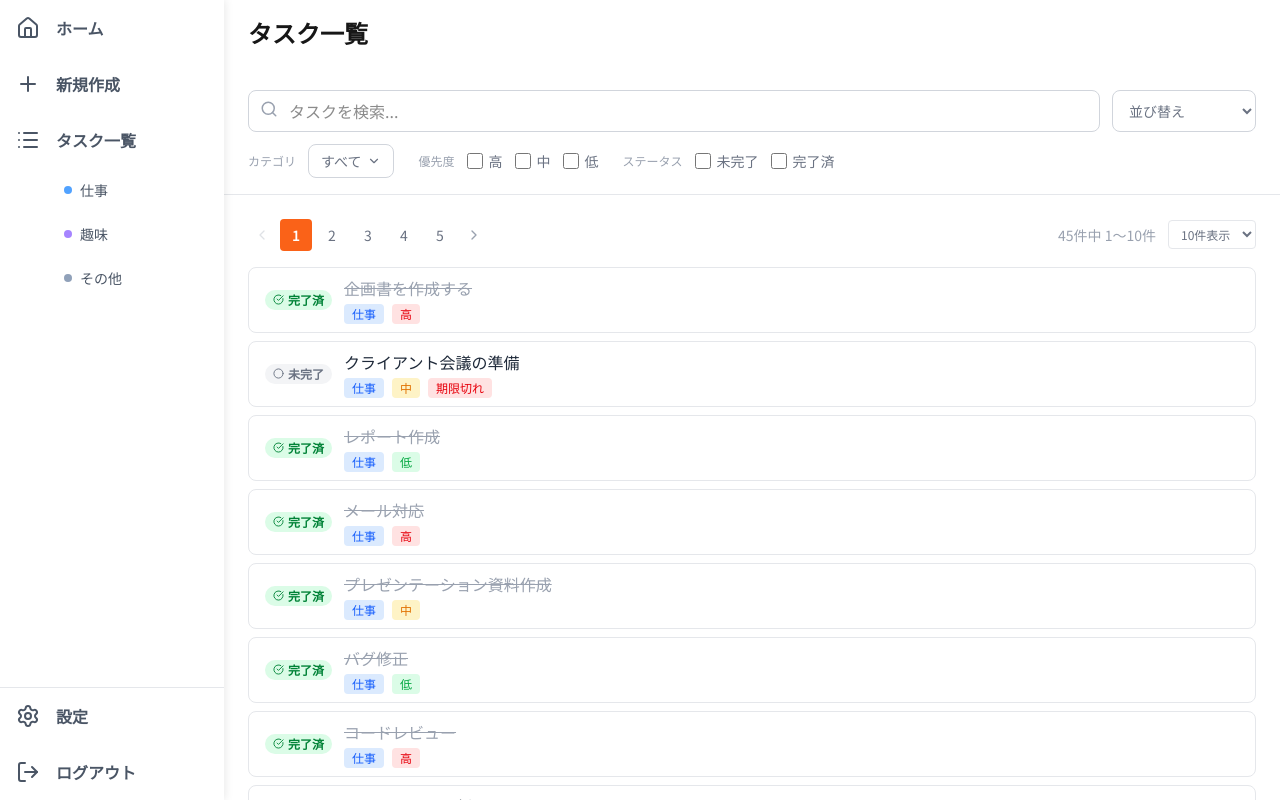
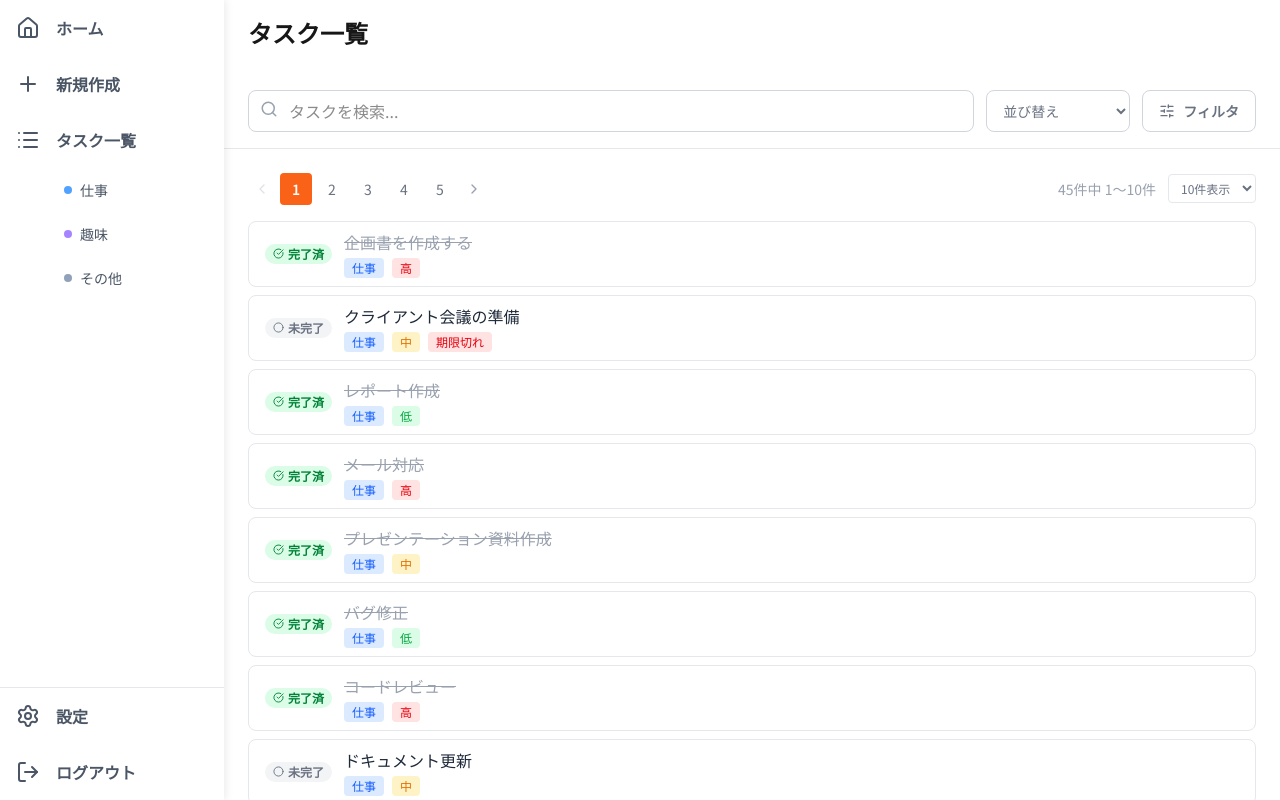
Before and after one commit to RyoAiba/task-board, a Next.js app: page /tasks in a window 1280 px wide. Shown: the top 800 px of the page. Built offline with nearby package versions, Linux system fonts and the light colour scheme.

Commit message:
タスク一覧のフィルターUIをチップ表示＋ポップアップ方式にリデザイン

```diff
--- a/app/tasks/page.tsx
+++ b/app/tasks/page.tsx
@@ -3,15 +3,14 @@
 import { useState, useMemo, useEffect, Suspense } from "react"
 import { useRouter } from "next/navigation"
 import { useSearchParams } from "next/navigation"
-import { Search, X, ChevronDown } from "lucide-react"
+import { Search, X, SlidersHorizontal } from "lucide-react"
 import { PageSize, Priority, PRIORITY_LABELS, PRIORITY_ORDER } from "../../types"
 import { useTasks } from "../../hooks/useTasks"
 import { useCategories } from "../../hooks/useCategories"
 import { useToast } from "../../hooks/useToast"
 import { TaskCard } from "../../components/TaskCard"
 import { Pagination } from "../../components/Pagination"
-import { CheckboxGroup } from "../../components/CheckboxGroup"
-import { CategoryModal } from "../../components/CategoryModal"
+import { TaskFilterPopup } from "../../components/TaskFilterPopup"
 import { Toast } from "../../components/Toast"
 
 // ─── 型 ────────────────────────────────────────────────
@@ -20,14 +19,10 @@ type SortKey = "category" | "priority" | "status" | "dueDate"
 type SortOrder = "asc" | "desc"
 
 // ─── 定数 ──────────────────────────────────────────────
-const STATUS_OPTIONS: { label: string; value: Status }[] = [
-  { label: "未完了", value: "incomplete" },
-  { label: "完了済", value: "completed" },
-]
-
-const PRIORITY_OPTIONS = (Object.entries(PRIORITY_LABELS) as [Priority, string][]).map(
-  ([value, label]) => ({ label, value })
-)
+const STATUS_LABELS: Record<Status, string> = {
+  incomplete: "未完了",
+  completed: "完了済",
+}
 
 const SORT_OPTIONS: { label: string; key: SortKey; order: SortOrder }[] = [
   { label: "カテゴリ：昇順", key: "category", order: "asc" },
@@ -44,6 +39,10 @@ const TOAST_MESSAGES: Record<string, string> = {
   created: "タスクを作成しました",
   saved: "タスクを保存しました",
   deleted: "タスクを削除しました",
+}
+
+function truncate(str: string, max: number): string {
+  return str.length > max ? str.slice(0, max) + "…" : str
 }
 
 // ─── メイン ─────────────────────────────────────────────
@@ -69,7 +68,7 @@ function TasksPageContent() {
   const [selectedStatuses, setSelectedStatuses] = useState<Status[]>(
     urlStatus ? [urlStatus] : []
   )
-  const [categoryModalOpen, setCategoryModalOpen] = useState(false)
+  const [filterPopupOpen, setFilterPopupOpen] = useState(false)
   const [sortKey, setSortKey] = useState<SortKey | null>(null)
   const [sortOrder, setSortOrder] = useState<SortOrder>("asc")
   const [currentPage, setCurrentPage] = useState(1)
@@ -89,7 +88,7 @@ function TasksPageContent() {
   }, [urlStatus])
 
   useEffect(() => {
-    setCategoryModalOpen(false)
+    setFilterPopupOpen(false)
   }, [searchParams])
 
   useEffect(() => {
@@ -106,26 +105,16 @@ function TasksPageContent() {
   // ─── ハンドラ ─────────────────────────────────────────
   const resetPage = () => setCurrentPage(1)
 
-  const hasActiveFilters =
-    searchText !== "" ||
-    selectedCategories.length > 0 ||
-    selectedPriorities.length > 0 ||
-    selectedStatuses.length > 0
+  const activeFilterCount =
+    selectedCategories.length + selectedPriorities.length + selectedStatuses.length
+
+  const hasActiveFilters = searchText !== "" || activeFilterCount > 0
 
   const resetAllFilters = () => {
-    setSearchText("")
     setSelectedCategories([])
     setSelectedPriorities([])
     setSelectedStatuses([])
-    resetPage()
-  }
-
-  const toggleItem =
-    <T extends string>(setter: React.Dispatch<React.SetStateAction<T[]>>) =>
-      (value: T) => {
-        setter(prev =>
-          prev.includes(value) ? prev.filter(v => v !== value) : [...prev, value]
-        )
+    setSearchText("")
     resetPage()
   }
 
@@ -151,6 +140,18 @@ function TasksPageContent() {
   const handlePageSizeChange = (size: PageSize) => {
     setPageSize(size)
     setCurrentPage(1)
+  }
+
+  const handleFilterApply = (
+    cats: string[],
+    priorities: Priority[],
+    statuses: Status[]
+  ) => {
+    setSelectedCategories(cats)
+    setSelectedPriorities(priorities)
+    setSelectedStatuses(statuses)
+    setFilterPopupOpen(false)
+    resetPage()
   }
 
   // ─── フィルタ・ソート ──────────────────────────────────
@@ -199,7 +200,6 @@ function TasksPageContent() {
   )
 
   const getCategory = (categoryId: string) => categories.find(c => c.id === categoryId)
-  const categoryLabel = selectedCategories.length === 0 ? "すべて" : `${selectedCategories.length}件選択中`
   const currentSortValue = sortKey ? `${sortKey}_${sortOrder}` : ""
 
   return (
@@ -207,9 +207,12 @@ function TasksPageContent() {
       <h1 className="text-page-title mb-6">タスク一覧</h1>
 
       {/* Filter Bar */}
-      <div className="sticky top-0 bg-white z-30 mb-6 -mx-6 px-6 py-4 border-b border-gray-200 space-y-3">
-        <div className="flex gap-3">
-          <div className="relative flex-1">
+      <div className="sticky top-0 bg-white z-30 mb-6 -mx-6 px-6 py-4 border-b border-gray-200">
+
+        {/* 検索・並び替え・フィルタ */}
+        <div className="flex flex-col md:flex-row gap-3">
+          {/* 検索（常に1行目・全幅） */}
+          <div className="relative md:flex-1">
             <Search className="absolute left-3 top-2.5 text-gray-400" size={18} />
             <input
               type="text"
@@ -219,10 +222,13 @@ function TasksPageContent() {
               className="w-full pl-10 pr-3 py-2 border border-gray-300 rounded-lg focus:outline-none focus:ring-2 focus:ring-primary"
             />
           </div>
+
+          {/* 並び替え・フィルタ（モバイル2行目・PC同一行） */}
+          <div className="flex gap-3 items-stretch">
             <select
               value={currentSortValue}
               onChange={handleSortChange}
-            className="px-3 py-2 border border-gray-300 rounded-lg text-sm text-gray-500 focus:outline-none focus:ring-2 focus:ring-primary whitespace-nowrap"
+              className="flex-1 md:flex-none px-3 py-2 border border-gray-300 rounded-lg text-sm text-gray-500 focus:outline-none focus:ring-2 focus:ring-primary"
             >
               <option value="">並び替え</option>
               {SORT_OPTIONS.map(opt => (
@@ -231,56 +237,85 @@ function TasksPageContent() {
                 </option>
               ))}
             </select>
-        </div>
 
-        <div className="flex flex-wrap gap-x-6 gap-y-2 items-center">
-          <div className="relative flex items-center gap-3">
-            <span className="text-xs font-medium text-gray-400 whitespace-nowrap">カテゴリ</span>
+            <div className="relative">
               <button
-              onClick={() => setCategoryModalOpen(true)}
-              className="flex items-center gap-1.5 px-3 py-1.5 text-sm border border-gray-300 rounded-lg hover:border-primary focus:outline-none focus:ring-2 focus:ring-primary text-gray-500"
+                onClick={() => setFilterPopupOpen(prev => !prev)}
+                className={`h-full flex items-center gap-2 px-4 py-2 border rounded-lg text-sm font-semibold transition-colors whitespace-nowrap ${activeFilterCount > 0
+                    ? "border-primary bg-orange-50 text-primary"
+                    : "border-gray-300 text-gray-500 hover:border-gray-400"
+                  }`}
               >
-              {categoryLabel}
-              <ChevronDown size={14} />
+                <SlidersHorizontal size={16} />
+                フィルタ
+                {activeFilterCount > 0 && (
+                  <span className="bg-primary text-white text-xs px-1.5 py-0.5 rounded-full leading-none">
+                    {activeFilterCount}
+                  </span>
+                )}
               </button>
-            {selectedCategories.length > 0 && (
-              <button
-                onClick={() => { setSelectedCategories([]); resetPage() }}
-                className="text-gray-300 hover:text-gray-500"
-              >
-                <X size={14} />
-              </button>
-            )}
-            {categoryModalOpen && (
-              <CategoryModal
+
+              {filterPopupOpen && (
+                <TaskFilterPopup
                   categories={categories}
-                selected={selectedCategories}
-                onToggle={toggleItem(setSelectedCategories)}
-                onClose={() => setCategoryModalOpen(false)}
+                  selectedCategories={selectedCategories}
+                  selectedPriorities={selectedPriorities}
+                  selectedStatuses={selectedStatuses}
+                  onApply={handleFilterApply}
+                  onClose={() => setFilterPopupOpen(false)}
                 />
               )}
             </div>
-          <CheckboxGroup
-            label="優先度"
-            options={PRIORITY_OPTIONS}
-            selected={selectedPriorities}
-            onToggle={toggleItem(setSelectedPriorities)}
-          />
-          <CheckboxGroup
-            label="ステータス"
-            options={STATUS_OPTIONS}
-            selected={selectedStatuses}
-            onToggle={toggleItem(setSelectedStatuses)}
-          />
+          </div>
+        </div>
+
+        {/* アクティブフィルターチップ */}
         {hasActiveFilters && (
+          <div className="flex gap-2 flex-wrap items-center mt-3">
+            {selectedCategories.map(catId => {
+              const cat = categories.find(c => c.id === catId)
+              if (!cat) return null
+              return (
+                <button
+                  key={catId}
+                  onClick={() => { setSelectedCategories(prev => prev.filter(id => id !== catId)); resetPage() }}
+                  className="flex items-center gap-1 px-3 py-1 bg-orange-50 border border-primary text-primary text-xs font-semibold rounded-full hover:bg-orange-100 transition-colors"
+                >
+                  {truncate(cat.name, 6)}
+                  <X size={11} />
+                </button>
+              )
+            })}
+            {selectedPriorities.map(p => (
+              <button
+                key={p}
+                onClick={() => { setSelectedPriorities(prev => prev.filter(v => v !== p)); resetPage() }}
+                className="flex items-center gap-1 px-3 py-1 bg-orange-50 border border-primary text-primary text-xs font-semibold rounded-full hover:bg-orange-100 transition-colors"
+              >
+                {PRIORITY_LABELS[p]}
+                <X size={11} />
+              </button>
+            ))}
+            {selectedStatuses.map(s => (
+              <button
+                key={s}
+                onClick={() => { setSelectedStatuses(prev => prev.filter(v => v !== s)); resetPage() }}
+                className="flex items-center gap-1 px-3 py-1 bg-orange-50 border border-primary text-primary text-xs font-semibold rounded-full hover:bg-orange-100 transition-colors"
+              >
+                {STATUS_LABELS[s]}
+                <X size={11} />
+              </button>
+            ))}
+            {activeFilterCount > 0 && (
               <button
                 onClick={resetAllFilters}
-              className="text-xs text-gray-400 hover:text-gray-600 underline whitespace-nowrap"
+                className="text-xs text-gray-400 hover:text-gray-600 underline px-1"
               >
-              リセット
+                すべて解除
               </button>
             )}
           </div>
+        )}
       </div>
 
       {/* タスク一覧 */}
--- /dev/null
+++ b/components/TaskFilterPopup.tsx
@@ -0,0 +1,148 @@
+"use client"
+
+import { useState, useEffect, useRef } from "react"
+import { Category, Priority, PRIORITY_LABELS } from "../types"
+
+type Status = "incomplete" | "completed"
+
+const STATUS_OPTIONS: { label: string; value: Status }[] = [
+  { label: "未完了", value: "incomplete" },
+  { label: "完了済", value: "completed" },
+]
+
+const PRIORITY_OPTIONS: { label: string; value: Priority }[] = [
+  { label: "高", value: "high" },
+  { label: "中", value: "medium" },
+  { label: "低", value: "low" },
+]
+
+type Props = {
+  categories: Category[]
+  selectedCategories: string[]
+  selectedPriorities: Priority[]
+  selectedStatuses: Status[]
+  onApply: (categories: string[], priorities: Priority[], statuses: Status[]) => void
+  onClose: () => void
+}
+
+export function TaskFilterPopup({
+  categories,
+  selectedCategories,
+  selectedPriorities,
+  selectedStatuses,
+  onApply,
+  onClose,
+}: Props) {
+  const [pendingCategories, setPendingCategories] = useState(selectedCategories)
+  const [pendingPriorities, setPendingPriorities] = useState(selectedPriorities)
+  const [pendingStatuses, setPendingStatuses] = useState(selectedStatuses)
+  const ref = useRef<HTMLDivElement>(null)
+
+  useEffect(() => {
+    const handleClick = (e: MouseEvent) => {
+      if (ref.current && !ref.current.contains(e.target as Node)) {
+        onClose()
+      }
+    }
+    document.addEventListener("mousedown", handleClick)
+    return () => document.removeEventListener("mousedown", handleClick)
+  }, [onClose])
+
+  const toggle = <T extends string>(
+    setter: React.Dispatch<React.SetStateAction<T[]>>,
+    value: T
+  ) => {
+    setter(prev =>
+      prev.includes(value) ? prev.filter(v => v !== value) : [...prev, value]
+    )
+  }
+
+  const handleReset = () => {
+    setPendingCategories([])
+    setPendingPriorities([])
+    setPendingStatuses([])
+  }
+
+  const handleApply = () => {
+    onApply(pendingCategories, pendingPriorities, pendingStatuses)
+  }
+
+  return (
+    <>
+      <div className="fixed inset-0 z-40" onClick={onClose} />
+      <div
+        ref={ref}
+        className="absolute right-0 top-full mt-2 z-50 w-72 bg-white rounded-xl shadow-xl border border-gray-200 p-4"
+      >
+        <div className="mb-4">
+          <p className="text-xs font-semibold text-gray-500 mb-2">カテゴリ</p>
+          <div className="flex flex-wrap gap-2">
+            {categories.map(cat => (
+              <button
+                key={cat.id}
+                onClick={() => toggle(setPendingCategories, cat.id)}
+                className={`px-3 py-1.5 rounded-full text-xs font-semibold transition-colors ${pendingCategories.includes(cat.id)
+                    ? "bg-orange-50 border border-primary text-primary"
+                    : "bg-gray-100 text-gray-500 hover:bg-gray-200"
+                  }`}
+              >
+                {cat.name}
+              </button>
+            ))}
+          </div>
+        </div>
+
+        <div className="mb-4">
+          <p className="text-xs font-semibold text-gray-500 mb-2">優先度</p>
+          <div className="flex gap-2">
+            {PRIORITY_OPTIONS.map(({ label, value }) => (
+              <button
+                key={value}
+                onClick={() => toggle(setPendingPriorities, value)}
+                className={`px-3 py-1.5 rounded-full text-xs font-semibold transition-colors ${pendingPriorities.includes(value)
+                    ? "bg-orange-50 border border-primary text-primary"
+                    : "bg-gray-100 text-gray-500 hover:bg-gray-200"
+                  }`}
+              >
+                {label}
+              </button>
+            ))}
+          </div>
+        </div>
+
+        <div className="mb-4">
+          <p className="text-xs font-semibold text-gray-500 mb-2">ステータス</p>
+          <div className="flex gap-2">
+            {STATUS_OPTIONS.map(({ label, value }) => (
+              <button
+                key={value}
+                onClick={() => toggle(setPendingStatuses, value)}
+                className={`px-3 py-1.5 rounded-full text-xs font-semibold transition-colors ${pendingStatuses.includes(value)
+                    ? "bg-orange-50 border border-primary text-primary"
+                    : "bg-gray-100 text-gray-500 hover:bg-gray-200"
+                  }`}
+              >
+                {label}
+              </button>
+            ))}
+          </div>
+        </div>
+
+        <div className="flex items-center justify-between pt-3 border-t border-gray-100">
+          <button
+            onClick={handleReset}
+            className="text-xs text-gray-400 hover:text-gray-600 underline"
+          >
+            リセット
+          </button>
+          <button
+            onClick={handleApply}
+            className="px-4 py-2 bg-primary text-white text-sm font-semibold rounded-lg hover:opacity-90 transition-opacity"
+          >
+            適用する
+          </button>
+        </div>
+      </div>
+    </>
+  )
+}
```
Lines whose indentation alone changed are shown as unchanged.
